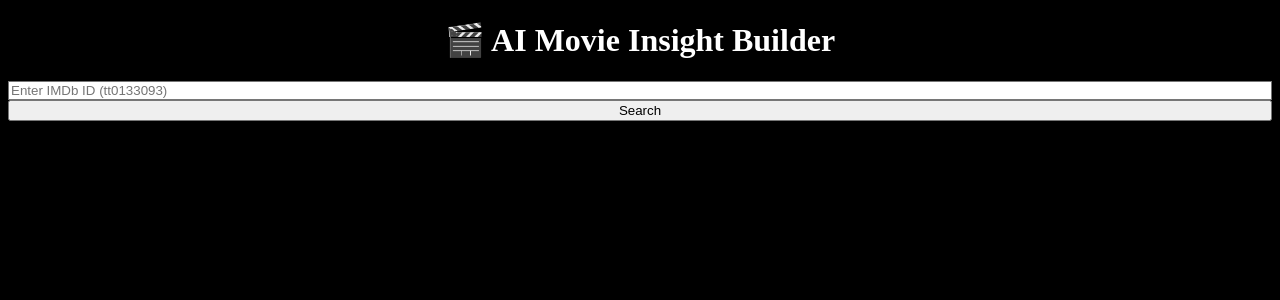
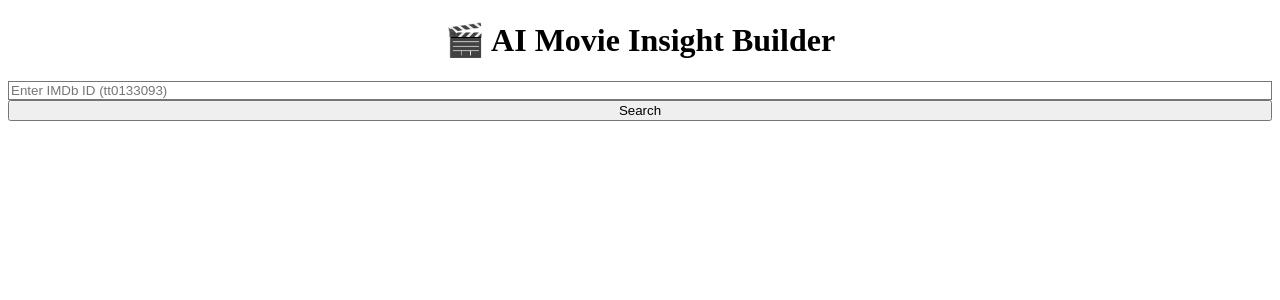
Before and after one commit to venkyjada836/ai-movie-insight, a Next.js app: page / in a window 1280 px wide. Shown: the top 300 px of the page. Built offline with nearby package versions, Linux system fonts and the light colour scheme.

Commit message:
Removed body override

```diff
--- a/app/globals.css
+++ b/app/globals.css
@@ -1,8 +1,3 @@
 @tailwind base;
 @tailwind components;
 @tailwind utilities;
-
-body {
-  background-color: black;
-  color: white;
-}
```
